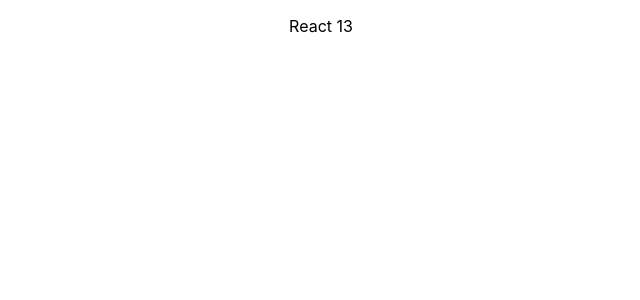
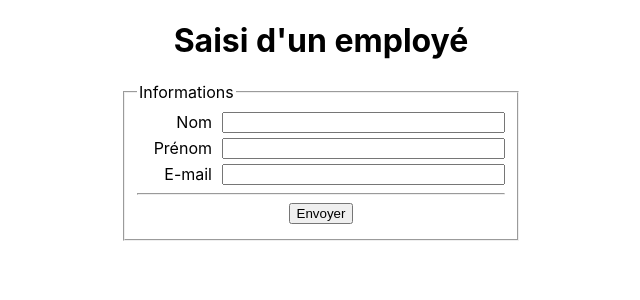
Before and after one commit to siK-s/React-13-Challenge, a React (Create React App) app: page / in a window 1280 px wide. Shown: the top 300 px of the page, without its empty margins (319-959 px from the left). Built offline with nearby package versions, Linux system fonts and the light colour scheme.

Commit message:
Creation du composant FormEmployee et importation du composant dans App.js

```diff
--- a/src/App.css
+++ b/src/App.css
@@ -20,3 +20,30 @@
 .App-link {
   color: #09d3ac;
 }
+/**************************/
+.FormEmployee {
+  width: 400px;
+  margin: 0 auto;
+  text-align: left;
+}
+
+.FormEmployee h1 {
+  text-align: center;
+}
+
+.FormEmployee .form-data {
+  display: flex;
+  justify-content: center;
+  margin: 5px 0;
+}
+
+.FormEmployee .form-data label {
+  display: inline-block;
+  width: 75px;
+  margin-right: 10px;
+  text-align: right;
+}
+
+.FormEmployee .form-data input:not([type="submit"]) {
+  flex-grow: 1;
+}
--- a/src/App.js
+++ b/src/App.js
@@ -1,10 +1,11 @@
 import React from 'react';
 import './App.css';
+import FormEmployee from './components/FormEmployee/FormEmployee';
 
 function App() {
   return (
     <div className="App">
-      <p>React 13</p>
+      <FormEmployee />
     </div>
   );
 }
--- /dev/null
+++ b/src/components/FormEmployee/FormEmployee.js
@@ -0,0 +1,99 @@
+import React from 'react';
+
+class FormEmployee extends React.Component {
+  constructor(props) {
+    super(props);
+    this.state = {
+      lastname: '',
+      firstname: '',
+      email: '',
+    };
+    this.onChange = this.onChange.bind(this);
+    this.submitForm = this.submitForm.bind(this);
+  }
+
+  onChange(e) {
+    this.setState({
+      [e.target.name]: e.target.value,
+    });
+  }
+
+  submitForm(e) {
+    const config = {
+      method: 'POST',
+      headers: {
+        'Content-Type': 'application/json',
+      },
+      body: JSON.stringify(this.state),
+    };
+
+    const url = 'https://post-a-form.herokuapp.com/api/employees/';
+
+    fetch(url, config)
+      .then(res => res.json())
+      .then(res => {
+        if (res.error) {
+          alert(res.error);
+        } else {
+          alert(`Employé ajouté avec l'ID ${res}!`);
+        }
+      })
+      .catch(e => {
+        console.error(e);
+        alert("Erreur lors de l'ajout d'un employé");
+      });
+
+    e.preventDefault();
+  }
+
+  render() {
+    return (
+      <div className="FormEmployee">
+        <h1>Saisi d'un employé</h1>
+
+        <form onSubmit={this.submitForm}>
+          <fieldset>
+            <legend>Informations</legend>
+            <div className="form-data">
+              <label htmlFor="lastname">Nom</label>
+              <input
+                type="text"
+                id="lastname"
+                name="lastname"
+                onChange={this.onChange}
+                value={this.state.lastname}
+              />
+            </div>
+
+            <div className="form-data">
+              <label htmlFor="firstname">Prénom</label>
+              <input
+                type="text"
+                id="firstname"
+                name="firstname"
+                onChange={this.onChange}
+                value={this.state.firstname}
+              />
+            </div>
+
+            <div className="form-data">
+              <label htmlFor="email">E-mail</label>
+              <input
+                type="email"
+                id="email"
+                name="email"
+                onChange={this.onChange}
+                value={this.state.email}
+              />
+            </div>
+            <hr />
+            <div className="form-data">
+              <input type="submit" value="Envoyer" />
+            </div>
+          </fieldset>
+        </form>
+      </div>
+    );
+  }
+}
+export default FormEmployee;
```
